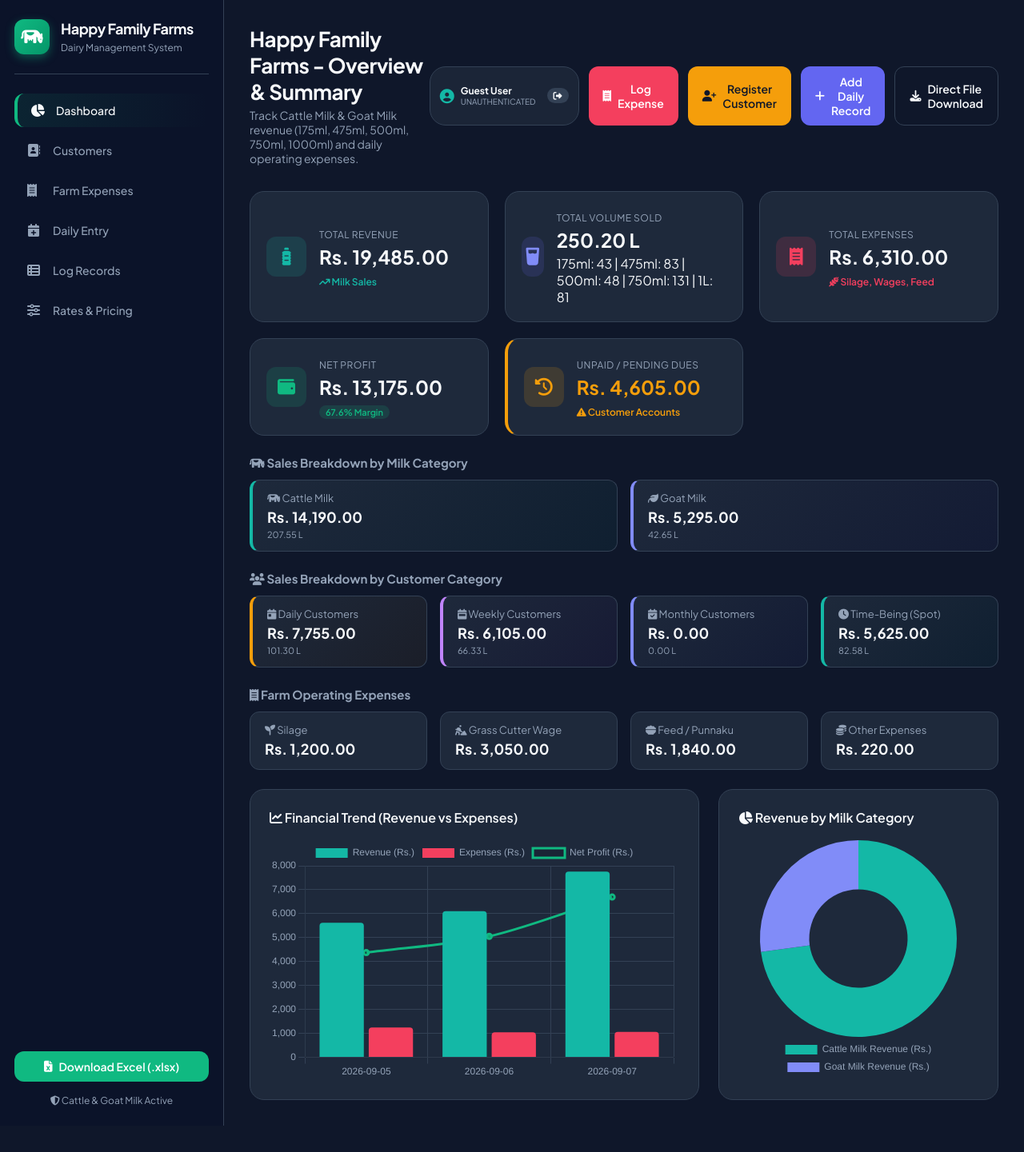
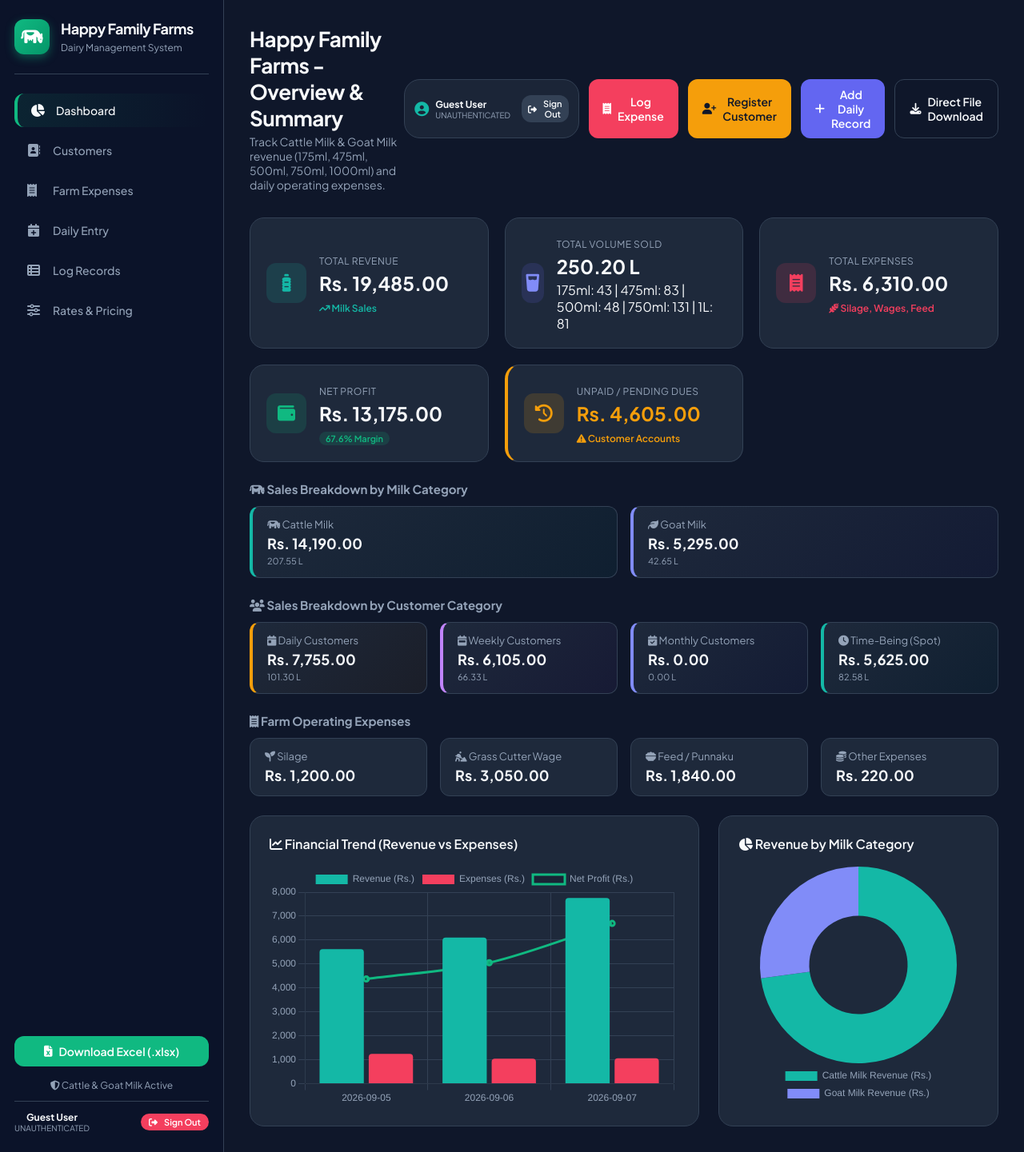
Before and after one commit to DharshanS/happy-family-farms-tracker, a website: page index.html in a window 1280 px wide. Shown: the whole page at 80% size. Before the commit the page ends 1408 px from the top, so only its background shows below. Drawn offline with nearby package versions, Linux system fonts and the light colour scheme.

Commit message:
fix: multi-device Sign Out / Logout handlers across desktop top header, mobile sticky bar, and sidebar drawer

```diff
--- a/app.js
+++ b/app.js
@@ -277,6 +277,37 @@ function loginUser(userObj) {
 function logoutUser() {
   appState.currentUser = null;
   localStorage.removeItem('farm_user');
+
+  const nameLabel = document.getElementById('userNameLabel');
+  const roleLabel = document.getElementById('userRoleLabel');
+  const sbName = document.getElementById('sidebarUserName');
+  const sbRole = document.getElementById('sidebarUserRole');
+
+  if (nameLabel) nameLabel.textContent = 'Guest User';
+  if (roleLabel) {
+    roleLabel.textContent = 'Unauthenticated';
+    roleLabel.style.color = 'var(--text-muted)';
+  }
+  if (sbName) sbName.textContent = 'Guest User';
+  if (sbRole) {
+    sbRole.textContent = 'Unauthenticated';
+    sbRole.style.color = 'var(--text-muted)';
+  }
+
+  const loginUsername = document.getElementById('loginUsername');
+  const loginPassword = document.getElementById('loginPassword');
+  const loginNotice = document.getElementById('loginErrorNotice');
+  if (loginUsername) loginUsername.value = '';
+  if (loginPassword) loginPassword.value = '';
+  if (loginNotice) loginNotice.style.display = 'none';
+
+  const sidebar = document.querySelector('.sidebar');
+  const sidebarOverlay = document.getElementById('sidebarOverlay');
+  if (sidebar && sidebar.classList.contains('open')) {
+    sidebar.classList.remove('open');
+    if (sidebarOverlay) sidebarOverlay.classList.remove('active');
+  }
+
   showLoginModal();
 }
 
@@ -291,15 +322,27 @@ function hideLoginModal() {
 }
 
 function updateUserSessionUI(userObj) {
+  if (!userObj) return;
+
   const nameLabel = document.getElementById('userNameLabel');
   const roleLabel = document.getElementById('userRoleLabel');
+  const sbName = document.getElementById('sidebarUserName');
+  const sbRole = document.getElementById('sidebarUserRole');
 
   if (nameLabel) nameLabel.textContent = `${userObj.icon} ${userObj.name}`;
   if (roleLabel) {
     roleLabel.textContent = userObj.role;
     roleLabel.style.color = userObj.color;
   }
-}
+  if (sbName) sbName.textContent = `${userObj.icon} ${userObj.name}`;
+  if (sbRole) {
+    sbRole.textContent = userObj.role;
+    sbRole.style.color = userObj.color;
+  }
+}
+
+window.logoutUser = logoutUser;
+window.quickLogin = quickLogin;
 
 function applyRolePermissions(userObj) {
   if (!userObj) return;
--- a/index.html
+++ b/index.html
@@ -38,9 +38,14 @@
       <div class="brand-icon-sm"><i class="fa-solid fa-cow"></i></div>
       <span class="mobile-brand-title">Happy Family Farms</span>
     </div>
-    <button id="mobileQuickAddBtn" class="mobile-quick-btn" title="Add Daily Record">
-      <i class="fa-solid fa-plus"></i>
-    </button>
+    <div style="display: flex; gap: 6px; align-items: center;">
+      <button onclick="logoutUser()" class="mobile-quick-btn" title="Sign Out / Logout" style="background: rgba(244, 63, 94, 0.2); color: #f43f5e;">
+        <i class="fa-solid fa-right-from-bracket"></i>
+      </button>
+      <button id="mobileQuickAddBtn" class="mobile-quick-btn" title="Add Daily Record">
+        <i class="fa-solid fa-plus"></i>
+      </button>
+    </div>
   </header>
 
   <div class="app-container">
@@ -85,6 +90,15 @@
 
       <div class="sidebar-footer">
         <p><i class="fa-solid fa-shield-halved"></i> Cattle & Goat Milk Active</p>
+        <div class="sidebar-user-info" style="margin-top: 12px; padding-top: 12px; border-top: 1px solid var(--border-color); display: flex; align-items: center; justify-content: space-between;">
+          <div style="display: flex; flex-direction: column;">
+            <span id="sidebarUserName" style="font-size: 12px; font-weight: 700; color: var(--text-main);">Guest User</span>
+            <span id="sidebarUserRole" style="font-size: 10px; color: var(--text-muted); text-transform: uppercase;">Unauthenticated</span>
+          </div>
+          <button class="btn btn-rose btn-sm" onclick="logoutUser()" title="Sign Out / Logout" style="padding: 4px 10px; font-size: 11px;">
+            <i class="fa-solid fa-right-from-bracket"></i> Sign Out
+          </button>
+        </div>
       </div>
     </aside>
 
@@ -103,8 +117,8 @@
               <span id="userNameLabel" style="font-size: 12px; font-weight: 700; color: var(--text-main);">Guest User</span>
               <span id="userRoleLabel" style="font-size: 10px; color: var(--text-muted); text-transform: uppercase;">Unauthenticated</span>
             </div>
-            <button id="btnLogout" class="btn btn-secondary btn-sm" style="padding: 4px 8px; margin-left: 6px; font-size: 11px;" title="Sign Out">
-              <i class="fa-solid fa-right-from-bracket"></i>
+            <button id="btnLogout" class="btn btn-secondary btn-sm" onclick="logoutUser()" style="padding: 4px 8px; margin-left: 6px; font-size: 11px;" title="Sign Out">
+              <i class="fa-solid fa-right-from-bracket"></i> Sign Out
             </button>
           </div>
           <button id="btnQuickExpense" class="btn btn-rose">
```
